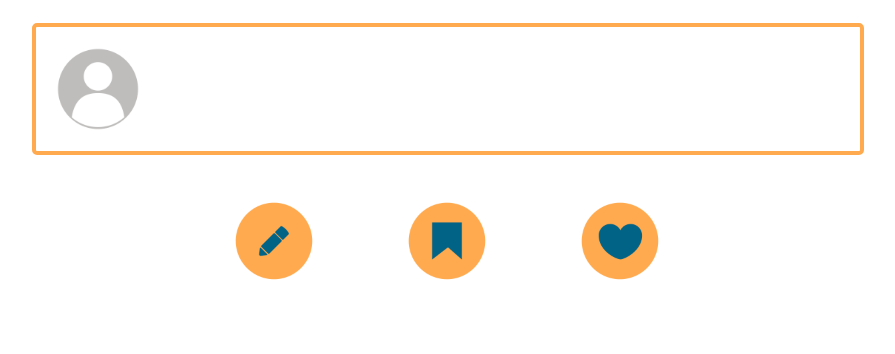
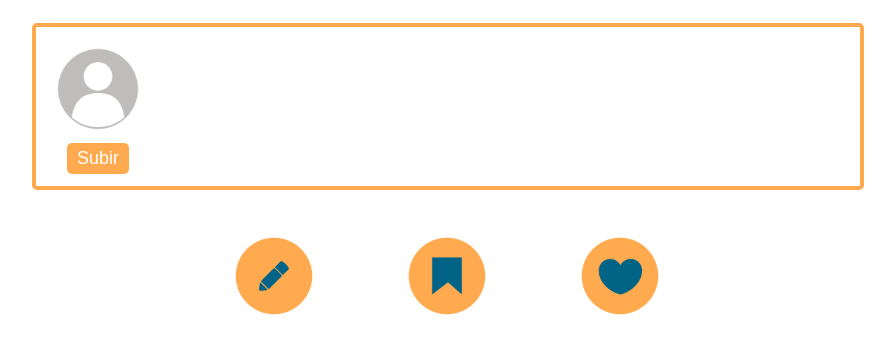
Before and after one commit to bl33h/visitOurLands, a React (Vite) app: page /Profile in a window 1280 px wide. Shown: the top 354 px of the page, without its empty margins (192-1087 px from the left). Built offline with nearby package versions, Linux system fonts and the light colour scheme.

Commit message:
Foto de perfil

```diff
--- a/src/Pages/Profile/Profile.css
+++ b/src/Pages/Profile/Profile.css
@@ -13,12 +13,13 @@
     height: 100px;
     align-items: center;
     border-radius: 50%;
-    margin-right: 20px;
+    /* margin-right: 20px; */
 }
 
 .column {
     display: flex;
     flex-direction: column;
+    margin-left: 20px;
 }
 
 .username {
@@ -102,3 +103,26 @@
 .rating-stars i.empty-star {
   color: #FFAA4F;
 }
+
+.image-container{
+  Display:flex;
+  align-items : center;
+  justify-content: center;
+  flex-direction: column;
+}
+
+.image-change-submit {
+  padding: 5px 10px;
+  background-color: #FFAA4F;
+  color: white;
+  font-size: 18px;
+  border: none;
+  border-radius: 5px;
+  cursor: pointer;
+}
+
+.image-display{
+  height: 10px;
+  width: 10px;
+  border-radius: 100%;
+}
--- a/src/Pages/Profile/Profile.jsx
+++ b/src/Pages/Profile/Profile.jsx
@@ -10,6 +10,7 @@ import like from '../../assets/3.png';
 import EditButton from './buttons/edit/EditButton';
 import LikeButton from './buttons/like/LikeButton';
 import { Link } from 'react-router-dom';
+import { v4 as uuidv4 } from "uuid";
 
 function Profile() {
   const [user, setUser] = useState({});
@@ -18,7 +19,73 @@ function Profile() {
   const [showInitialInfo, setShowInitialInfo] = useState(true); // Estado para mostrar/ocultar recomendaciones iniciales
   const [showEditButton, setShowEditButton] = useState(false);
   const [showLikeButton, setShowLikeButton] = useState(false);
+  const [urlimage, setImageUrl] = useState('');
+  const[ ProfilePictures, setProfilePictures] = useState([]);
+  const [image, setImage] = useState();
+  const [userData, setUserData] = useState({
+    username: '',
+    imageUrl: ''
+  });
+  const [selectedImage, setSelectedImage] = useState(null);
+  const [uploading, setUploading] = useState(false);
 
+  const inputRef = useState(null);
+
+  const handleImageClick = () => {
+    inputRef.current.click();
+
+  }
+
+  const handleImageChange = (event) => {
+    const file = event.target.files[0];
+    setSelectedImage(URL.createObjectURL(file)); // Muestra la imagen seleccionada
+    setImage(file);
+
+  }
+
+  const handleImageUpload = async () => {
+    if (image && !uploading) { // Evita cargar si ya se está cargando una imagen
+      setUploading(true);
+
+      const imageName = uuidv4();
+      const folderName = 'images';
+      const imagePath = `${folderName}/${imageName}`;
+
+      try {
+          const { data: uploadData, error: uploadError } = await supabase.storage
+            .from('ProfilePictures')
+            .upload(imagePath, image);
+
+          if (uploadError) {
+            console.error('Error al cargar la imagen:', uploadError);
+          } else {
+            console.log('Imagen cargada con éxito:', imagePath);
+
+            const imageUrlResponse = await supabase.storage
+              .from('ProfilePictures')
+              .getPublicUrl(imagePath);
+
+            const imageUrl = imageUrlResponse.data.publicUrl;
+            setUserData({ ...userData, imageUrl });
+
+            const { error: updateError } = await supabase
+            .from('users')
+            .update({ images: imageUrl })
+            .eq('username', user.username);
+
+            if (updateError) {
+              console.error('Error al actualizar la URL de la imagen en la base de datos:', updateError);
+            } else {
+              console.log('URL de imagen actualizada en la base de datos del usuario.');
+            }
+          }
+        } catch (error) {
+          console.error('Error en handleImageUpload:', error);
+        } finally {
+          setUploading(false); // Marca la carga como completa
+        }
+      }
+    }
 
   useEffect(() => {
     // Local storage
@@ -27,6 +94,34 @@ function Profile() {
       setUser(JSON.parse(browser_data));
     }
   }, []);
+
+  useEffect(() => {
+    async function fetchUserData() {
+      try {
+        // Obtén la información del usuario de la tabla 'users' por su nombre de usuario
+        const { data, error } = await supabase
+          .from('users')
+          .select('images')
+          .eq('username', user.username)
+          .single(); // Obtén solo una fila, ya que se supone que el nombre de usuario es único
+
+        if (error) {
+          console.error('Error al obtener la información del usuario:', error);
+        } else {
+          // Actualiza la URL de la imagen si existe en la base de datos
+          if (data && data.images) {
+            setUserData({ ...userData, imageUrl: data.images });
+          }
+        }
+      } catch (error) {
+        console.error('Error en fetchUserData:', error);
+      }
+    }
+
+    if (user.username) {
+      fetchUserData();
+    }
+  }, [user.username]);
 
   useEffect(() => {
     async function fetchUserRecommendations() {
@@ -70,10 +165,33 @@ function Profile() {
   }
 
   return (
+    // Foto de Perfil
     <div className="root">
       <div className="container">
         <div className="info">
-          <img id="profile-picture" src={profileImage} alt="Profile" />
+          <div className="image-container-profile">
+            <div onClick={handleImageClick}>
+              {userData.imageUrl ? (
+                // Muestra la imagen de la base de datos si existe
+                <img id="profile-picture" src={userData.imageUrl} alt="Profile" />
+              ) : selectedImage ? (
+                // Muestra la imagen seleccionada si no hay imagen en la base de datos
+                <img id="profile-picture" src={selectedImage} alt="Profile" />
+              ) : (
+                // Si no tiene foto de perfil ni imagen seleccionada, muestra una predeterminada
+                <img id="profile-picture" src={profileImage} alt="Profile" className="image-display" />
+              )}
+              <input
+                type="file"
+                ref={inputRef}
+                onChange={handleImageChange}
+                accept="image/png, image/jpg, image/jpeg"
+                style={{ display: "none" }}
+                className="image-display"
+              />
+            </div>
+            <button className="image-change-submit" onClick={handleImageUpload}>Subir</button>
+          </div>
           <div className="column">
             <h1 className="username">{user.username}</h1>
             <p className="description">{user.role}</p>
```
